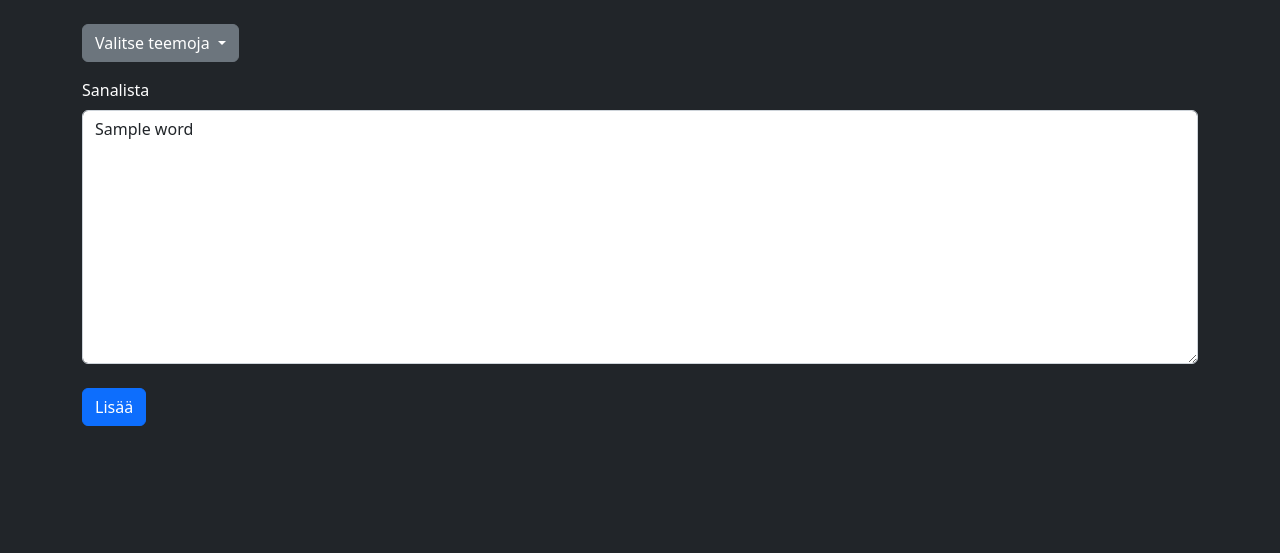
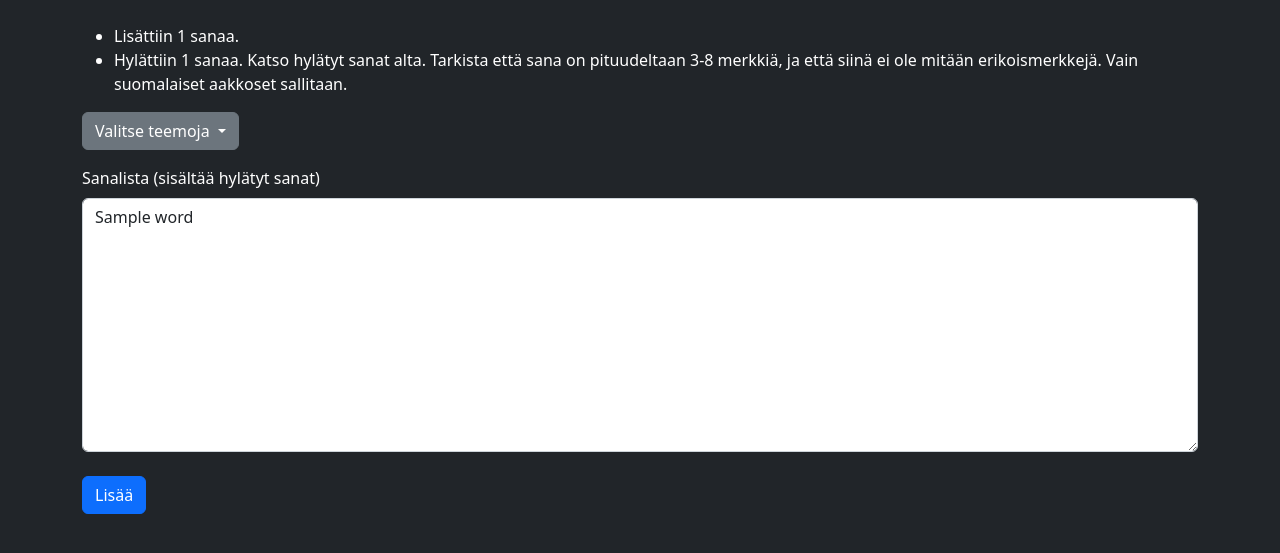
Before and after one commit to hnen/wordgame, a Flask app: template wordgame/templates/admin_add.html in a window 1280 px wide. Shown: the part 79-632 px from the top of the page. Run offline with Flask 2, Linux system fonts and the light colour scheme; the template is opened without the code that fills it: most values are stand-ins (such as "Sample title", 1, 10 or a date in 2020); some libraries are stand-ins or nearby versions.

Commit message:
show results of add operation for user

```diff
--- a/wordgame/admin.py
+++ b/wordgame/admin.py
@@ -22,10 +22,12 @@ def theme(theme_id):
 def add():
     dao = Dao()
 
+    accepted, rejected = [], []
+
     if "do_add" in request.form and request.form["do_add"] == "on":
         accepted, rejected = do_add(dao, request.form)
 
-    return render_template( "admin_add.html", themes=dao.get_themes(), rejected_words = rejected )
+    return render_template( "admin_add.html", themes=dao.get_themes(), rejected_words = rejected, accepted_words = accepted )
 
 def do_add(dao, form):
     print("Adding:", form)
--- a/wordgame/templates/admin_add.html
+++ b/wordgame/templates/admin_add.html
@@ -11,6 +11,15 @@
 
 
 {% block content %}
+
+<ul class="add_word_status">
+    {% if accepted_words|length > 0 %}
+    <li>Lisättiin {{accepted_words|length}} sanaa.</li>
+    {%endif%}
+    {% if rejected_words|length > 0 %}
+    <li>Hylättiin {{rejected_words|length}} sanaa. Katso hylätyt sanat alta. Tarkista että sana on pituudeltaan 3-8 merkkiä, ja että siinä ei ole mitään erikoismerkkejä. Vain suomalaiset aakkoset sallitaan.</li>
+    {%endif%}
+</ul>
 
 <form action="add" method="post">
 
@@ -32,7 +41,11 @@
     </div>
 
     <div class="mb-4">
-        <label for="word_list" class="form-label">Sanalista</label>
+        <label for="word_list" class="form-label">Sanalista
+        {% if rejected_words|length > 0 %}
+        (sisältää hylätyt sanat)
+        {% endif %}
+        </label>
         <textarea class="form-control" id="word_list" name="word_list" rows="10">
             {%- for word in rejected_words: -%}
                 {{word ~ '\n'}}
```
